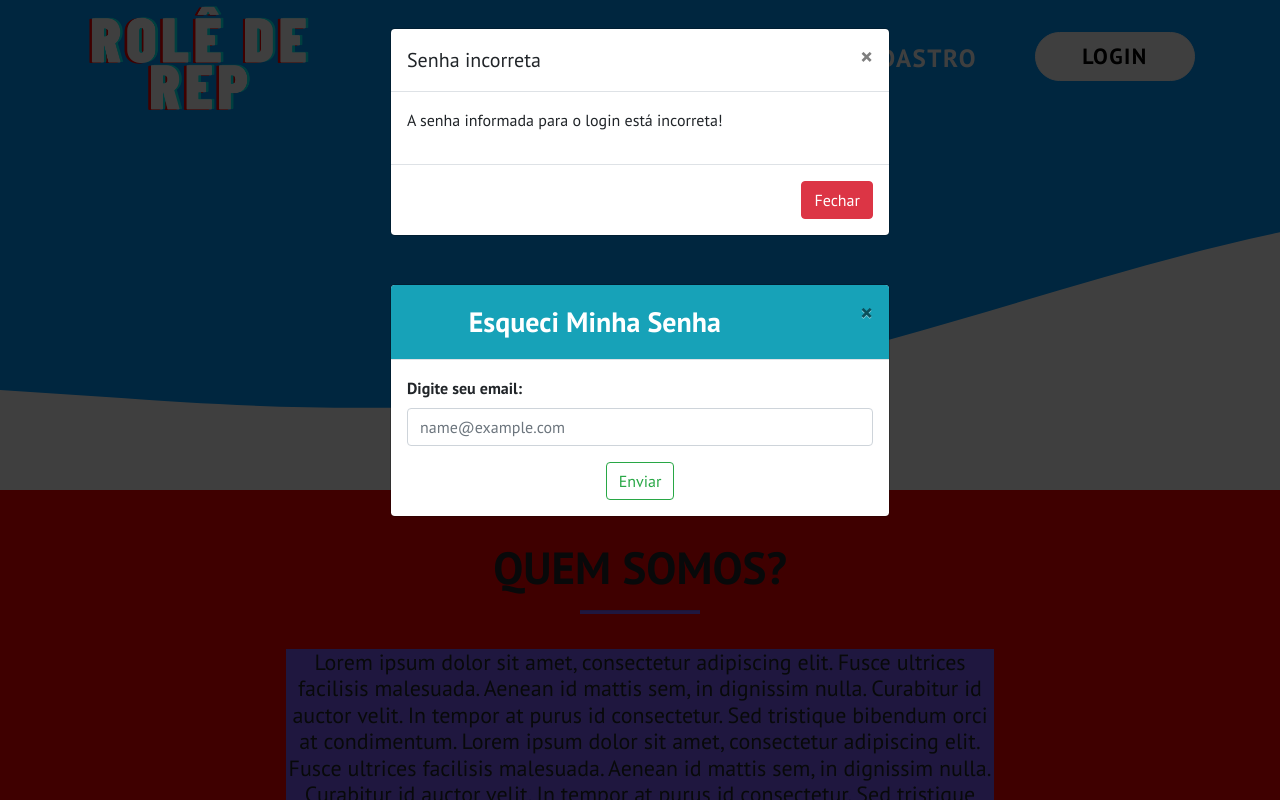
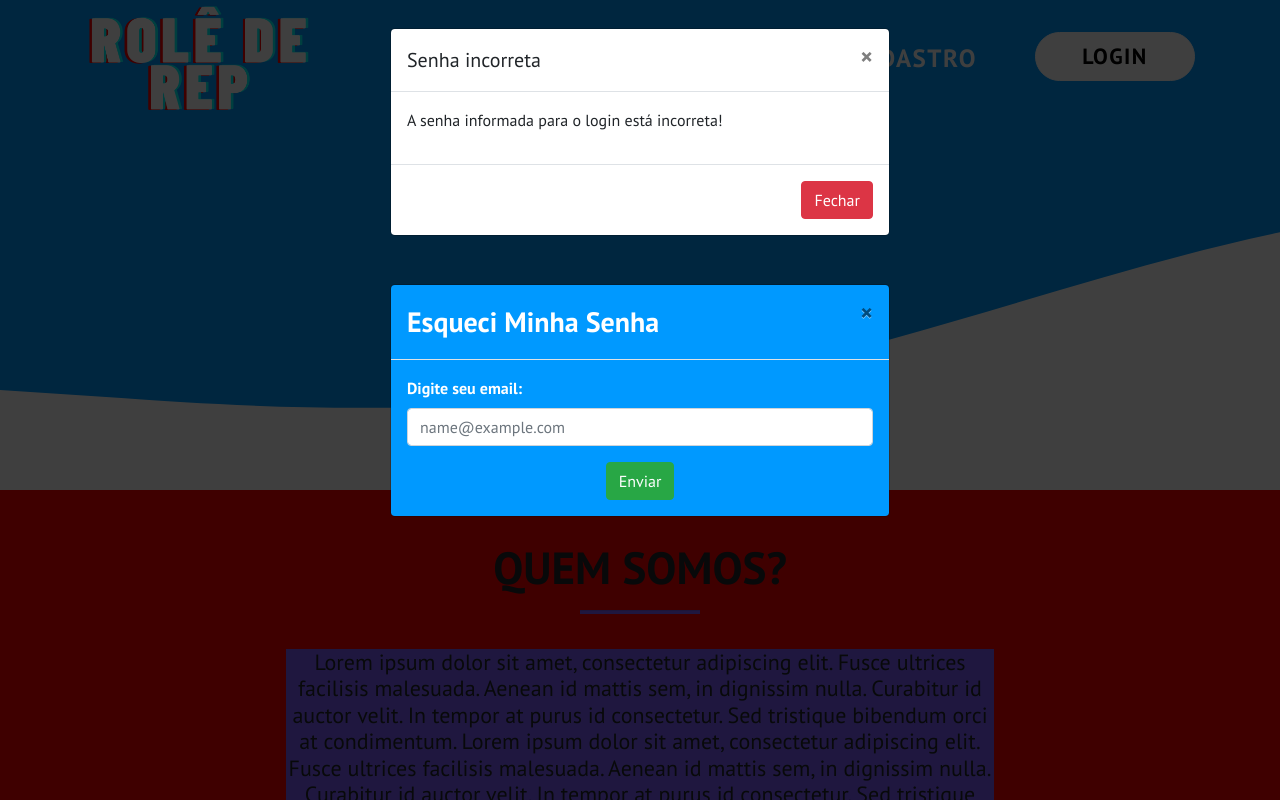
Before and after one commit to jvccorsi/Engenharia3-certo, a PHP site: page /index.php in a window 1280 px wide, after a click on "Esqueci a senha". Run offline with PHP 8.4, Linux system fonts and the light colour scheme; the visitor is signed in with stand-in values (Sample User, id 1).

Commit message:
Update modais.php

```diff
--- a/Views/Modais/modais.php
+++ b/Views/Modais/modais.php
@@ -103,21 +103,21 @@
     <!-- MODAL ESQUECI MINHA SENHA -->
     <div class="modal fade" id="modal_esqueci_senha" tabindex="-1" role="dialog" aria-labelledby="exampleModalCenterTitle" aria-hidden="true">
         <div class="modal-dialog modal-dialog-centered" role="document">
-            <div class="modal-content">
-                <div class="modal-header bg-info text-white">
-                    <h3 class="modal-title mx-auto font-weight-bold" id="exampleModalLabel">Esqueci Minha Senha</h3>
-                    <button type="button" class="close" data-dismiss="modal" aria-label="Close">
+            <div class="modal-content" style="background-color:#0099ff">
+                <div class="modal-header text-white">
+                    <h3 class="modal-title  font-weight-bold" id="exampleModalLabel">Esqueci Minha Senha</h3>
+                    <button type="button" class="close " data-dismiss="modal" aria-label="Close">
                         <span aria-hidden="true">&times;</span>
                     </button>
                 </div>
                 <div class="modal-body">
                     <form id="form_recu_senha" class="form" action="#" method="POST">
                         <div class="form-group">
-                            <label for="email_recuperar_senha" class="font-weight-bold">Digite seu email:</label>
+                            <label for="email_recuperar_senha" class="font-weight-bold text-white">Digite seu email:</label>
                             <input type="email" class="form-control " id="email_recuperar_senha" placeholder="name@example.com">
                         </div>
                         <center>
-                            <button type="submit " class="btn btn-outline-success ">Enviar</button>
+                            <button type="submit " class="btn btn-success ">Enviar</button>
                         </center>
                     </form>
                 </div>
```
